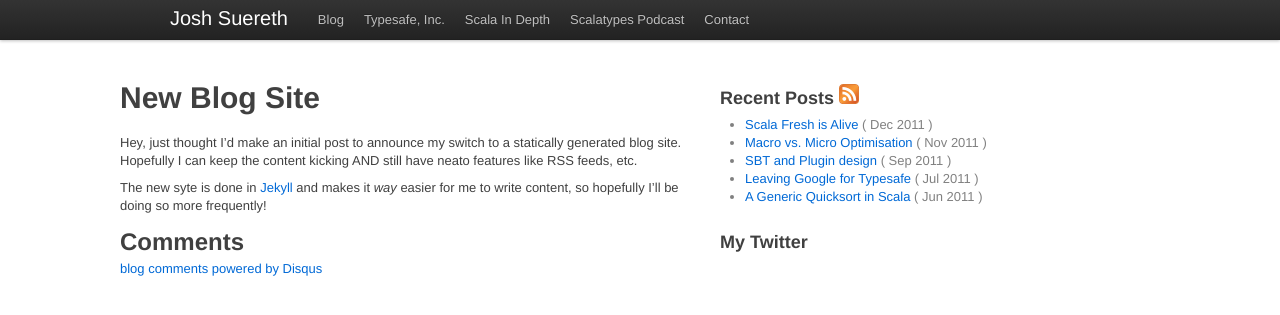
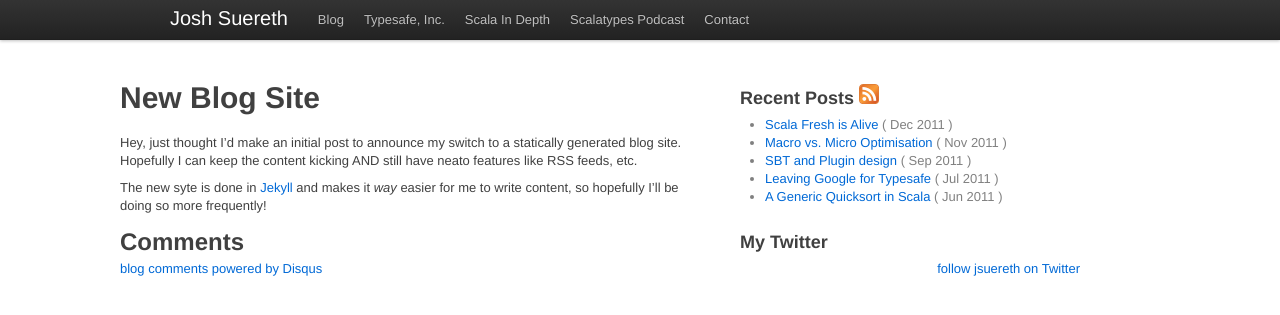
Before and after one commit to jsuereth/jsuereth.github.com, a Jekyll site: the page built from _posts/2009-02-20-new-blog-site.md, in a window 1280 px wide. Shown: the top 315 px of the page. Built offline with Jekyll 4.4.1, drawn with Linux system fonts in a browser that asks for light colours; comment, search, counter and statistics services are not loaded.

Commit message:
CSS fixes
* Twitter widget sized correctly now, follow on Twitter link on the same page.
* RHS bar is now a fixed size and not 900 px or so.
* Added a pic of SiD for fun.

```diff
--- a/_includes/twitter-widget.txt
+++ b/_includes/twitter-widget.txt
@@ -1,4 +1,4 @@
-<div id="twitter-widget" class="container">
+<div id="twitter-widget" class="span6">
   <h3>My Twitter</h3>
   <ul id="twitter_update_list"></ul>
   <a id="twitter-link" style="display:block;text-align:right;" href="http://twitter.com/jsuereth">follow jsuereth on Twitter</a>
--- a/_layouts/default.html
+++ b/_layouts/default.html
@@ -7,8 +7,8 @@
   <div class="span10 columns content">
     {{ content }}
   </div>
-  <div class="span4 columns blogroll">
-     <div class="container">
+  <div class="span6 columns blogroll">
+     <div class="span6">
        {% include allposts.txt %}
      </div>
      {% include twitter-widget.txt %}
```
Also changed, not shown: index.md (+4 -1 lines).
